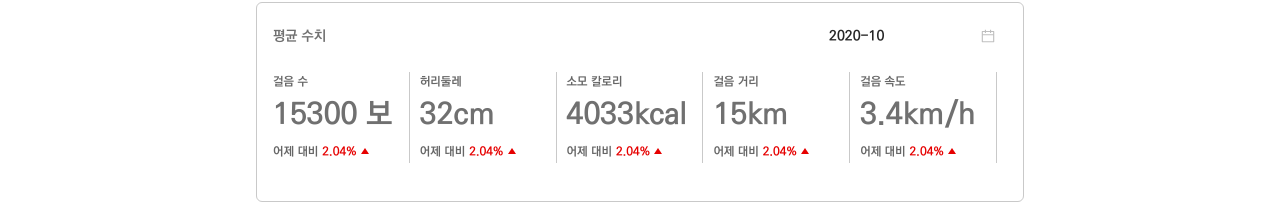
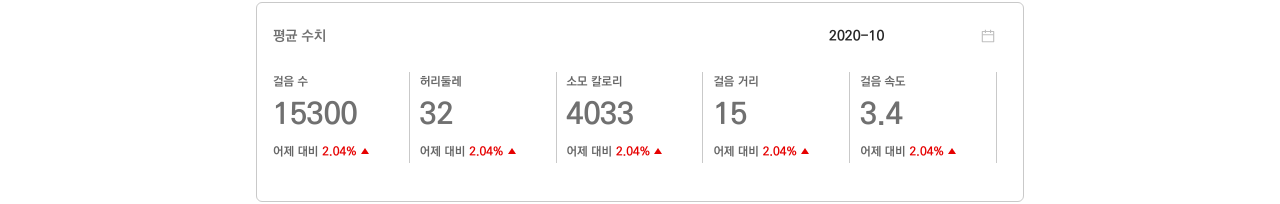
Before and after one commit to jimniDev/weltb2b, a React (Create React App) app: page /event/1 in a window 1280 px wide. Shown: the part 242-446 px from the top of the page. Built offline with nearby package versions, Linux system fonts and the light colour scheme.

Commit message:
water maengsae
water maengsae

```diff
--- a/src/Components/EventAverageItem.js
+++ b/src/Components/EventAverageItem.js
@@ -17,33 +17,32 @@ const CateTitle = styled.h6`
 
 const ContentText = styled.h6`
   font-size: 30px;
-  color: #707070
+  color: #707070;
 `;
 
 const PercentText = styled.h6`
   font-size: 12px;
   margin: 4px 0px 12px 4px;
-  color:#E60000
+  color: #e60000;
 `;
 
 const PercentContainer = styled.div`
-padding: 4px 0px 12px 0px;
-margin-top: 8px;
-display: flex
+  padding: 4px 0px 12px 0px;
+  margin-top: 8px;
+  display: flex;
 `;
 
 const TriangleIcon = styled.div`
   margin-left: 4px;
   width: 4px;
   height: 6px;
-  border-bottom: 6px solid #E60000;
+  border-bottom: 6px solid #e60000;
   border-top: 6px solid transparent;
   border-left: 4px solid transparent;
   border-right: 4px solid transparent;
-
 `;
 
-const EventAverageItem = ({ title, value, percent}) => {
+const EventAverageItem = ({ title, value, percent }) => {
   return (
     <AverageContainer>
       <CateTitle>{title}</CateTitle>
@@ -51,8 +50,7 @@ const EventAverageItem = ({ title, value, percent}) => {
       <PercentContainer>
         <CateTitle>어제 대비</CateTitle>
         <PercentText>{percent}%</PercentText>
-        <TriangleIcon/>
-
+        <TriangleIcon />
       </PercentContainer>
     </AverageContainer>
   );
--- a/src/Screens/Event/Event.js
+++ b/src/Screens/Event/Event.js
@@ -1,4 +1,4 @@
-import React, { useEffect, useState } from "react";
+import React, { useState } from "react";
 import styled from "styled-components";
 import MainHeader from "../../Components/MainHeader";
 import { DeleteOutlined, InfoCircleOutlined } from "@ant-design/icons";
@@ -6,10 +6,9 @@ import { Select, DatePicker } from "antd";
 import LineChart from "../../Components/LineChart";
 import Ranking from "../../Components/Ranking";
 import Helmet from "react-helmet";
-import EventAverageItem from "../../Components/EventAverageItem"
+import EventAverageItem from "../../Components/EventAverageItem";
 import JSON from "../../data.json";
 import moment from "moment";
-
 
 const StatusObj = {
   0: {
@@ -79,7 +78,6 @@ const EventAverageContentContainer = styled.h3`
   display: flex;
   justify-content: space-between;
   margin: 24px 0px;
-
 `;
 
 const EventAverageTitleContainer = styled.div`
@@ -88,7 +86,6 @@ const EventAverageTitleContainer = styled.div`
   display: flex;
   justify-content: space-between;
   align-items: center;
-
 `;
 
 const RankingContaier = styled.div`
@@ -119,16 +116,15 @@ const PersonalRankingContainer = styled.div`
   padding: 12px 20px;
 `;
 
-const onChangeDate = (event) => {
-  // evnet Handler Error
-  if (typeof event !== Object) return;
-  const { _d } = event;
-};
-
-
 const Event = () => {
   const { eventData } = JSON;
   const [eventDetail, setEventDetail] = useState(eventData[0]);
+
+  const onChangeDate = (event) => {
+    // evnet Handler Error
+    if (typeof event !== Object) return;
+    const { _d } = event;
+  };
 
   const onChangeEvent = (value) => {
     if (typeof value !== "string") return;
@@ -196,26 +192,11 @@ const Event = () => {
         </EventAverageTitleContainer>
 
         <EventAverageContentContainer>
-          <EventAverageItem
-            title="걸음 수"
-            value="15300 보"
-            percent="2.04"/>
-          <EventAverageItem
-            title="허리둘레"
-            value="32cm"
-            percent="2.04"/>
-          <EventAverageItem
-            title="소모 칼로리"
-            value="4033kcal"
-            percent="2.04"/>
-          <EventAverageItem
-            title="걸음 거리"
-            value="15km"
-            percent="2.04"/>
-          <EventAverageItem
-            title="걸음 속도"
-            value="3.4km/h"
-            percent="2.04"/>
+          <EventAverageItem title="걸음 수" value="15300" percent="2.04" />
+          <EventAverageItem title="허리둘레" value="32" percent="2.04" />
+          <EventAverageItem title="소모 칼로리" value="4033" percent="2.04" />
+          <EventAverageItem title="걸음 거리" value="15" percent="2.04" />
+          <EventAverageItem title="걸음 속도" value="3.4" percent="2.04" />
         </EventAverageContentContainer>
       </EventAverageContainer>
       <RankingContaier>
--- a/src/Screens/Home/Home.js
+++ b/src/Screens/Home/Home.js
@@ -90,6 +90,7 @@ const EventHeaderContainer = styled.div`
 
 const EventHeaderName = styled.h2``;
 
+const Home = () => {
   // get Date function
   const onChangeDate = (event) => {
     // evnet Handler Error
@@ -98,7 +99,6 @@ const onChangeDate = (event) => {
     const { _d } = event;
   };
 
-const Home = () => {
   return (
     <>
       <Helmet>
```
Lines whose indentation alone changed are shown as unchanged.
